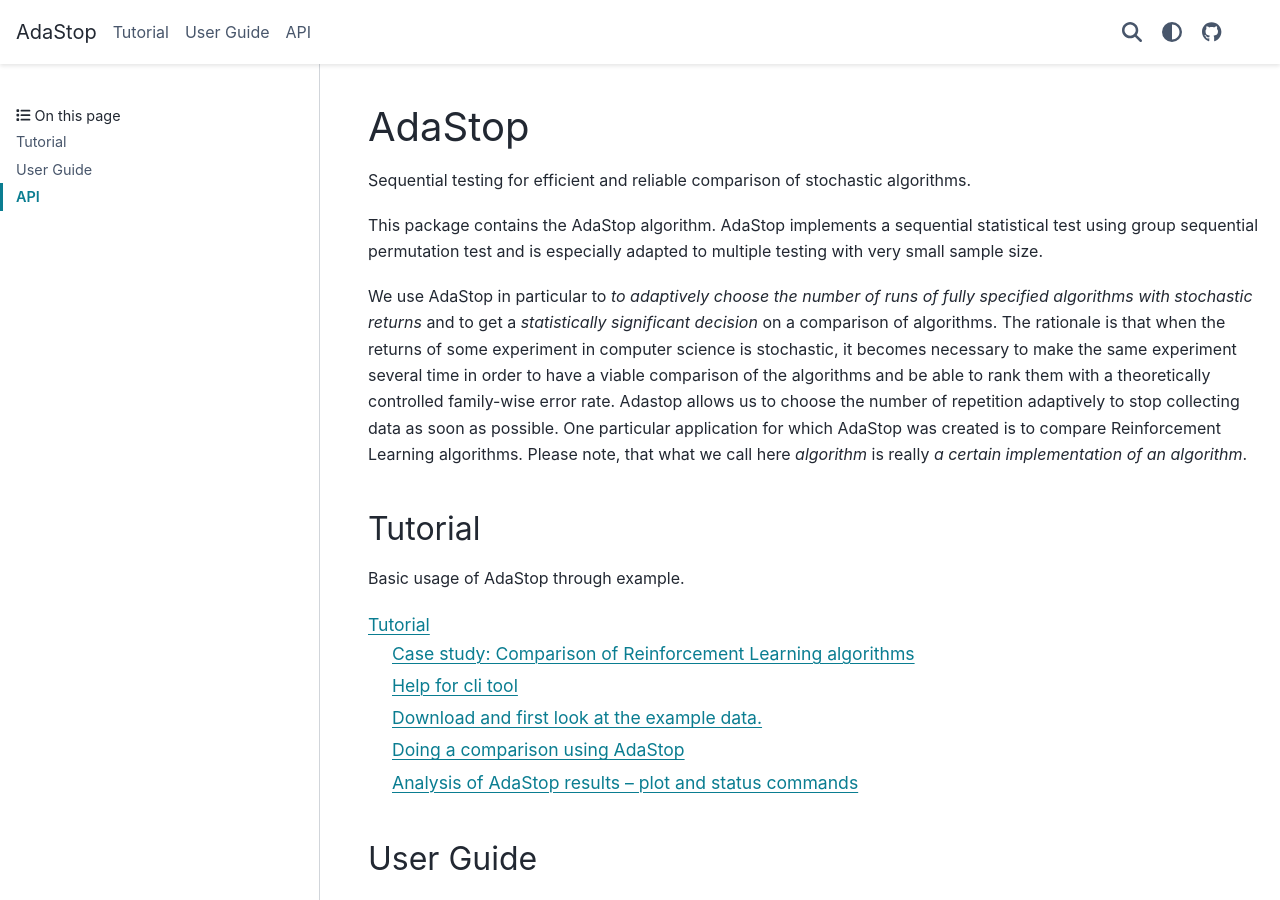
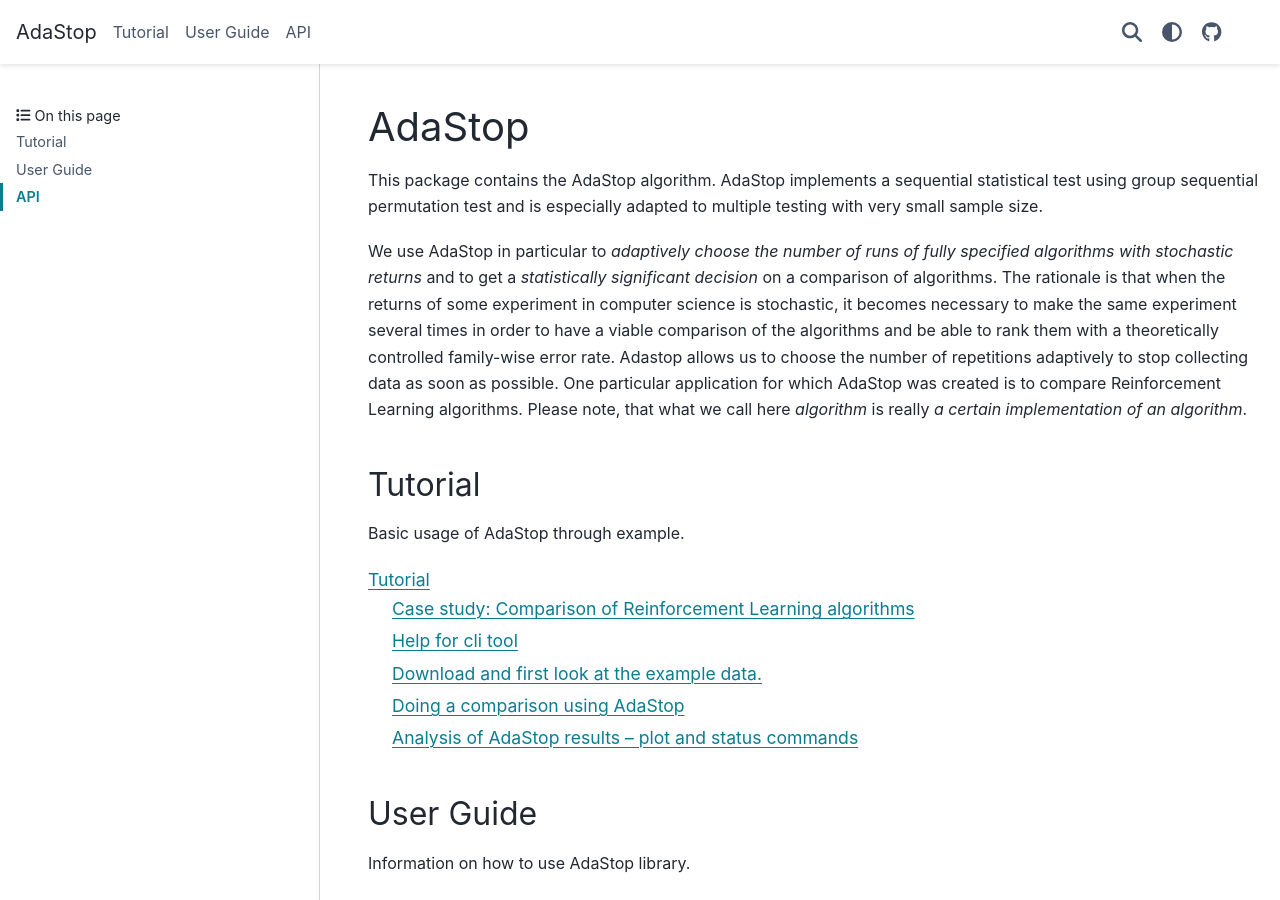
Before and after one commit to TimotheeMathieu/adastop, a Sphinx documentation site: the page built from docs/index.md, in a window 1280 px wide and 900 px high. Built offline with Sphinx 7.4.7 and the PyData theme 0.15.4, drawn with Linux system fonts in a browser that asks for light colours.

Commit message:
update doc

```diff
--- a/docs/index.md
+++ b/docs/index.md
@@ -1,12 +1,8 @@
 # AdaStop
-
-Sequential testing for efficient and reliable comparison of stochastic algorithms.
 
 This package contains the AdaStop algorithm. AdaStop implements a sequential statistical test using group sequential permutation test and is especially adapted to multiple testing with very small sample size.
 
-We use AdaStop in particular to *to adaptively choose the number of runs of fully specified algorithms with stochastic returns* and to get a *statistically significant decision* on a comparison of algorithms. The rationale is that when the returns of some experiment in computer science is stochastic, it becomes necessary to make the same experiment several time in order to have a viable comparison of the algorithms and be able to rank them with a theoretically controlled family-wise error rate.  Adastop allows us to choose the number of repetition adaptively to stop collecting data as soon as possible. One particular application for which AdaStop was created is to compare Reinforcement Learning algorithms. Please note, that what we call here *algorithm* is really *a certain implementation of an algorithm*.
-
-
+We use AdaStop in particular to *adaptively choose the number of runs of fully specified algorithms with stochastic returns* and to get a *statistically significant decision* on a comparison of algorithms. The rationale is that when the returns of some experiment in computer science is stochastic, it becomes necessary to make the same experiment several times in order to have a viable comparison of the algorithms and be able to rank them with a theoretically controlled family-wise error rate. Adastop allows us to choose the number of repetitions adaptively to stop collecting data as soon as possible. One particular application for which AdaStop was created is to compare Reinforcement Learning algorithms. Please note, that what we call here *algorithm* is really *a certain implementation of an algorithm*.
 
 ## Tutorial
 
```
Also changed, not shown: README.md (+2 -3 lines).
